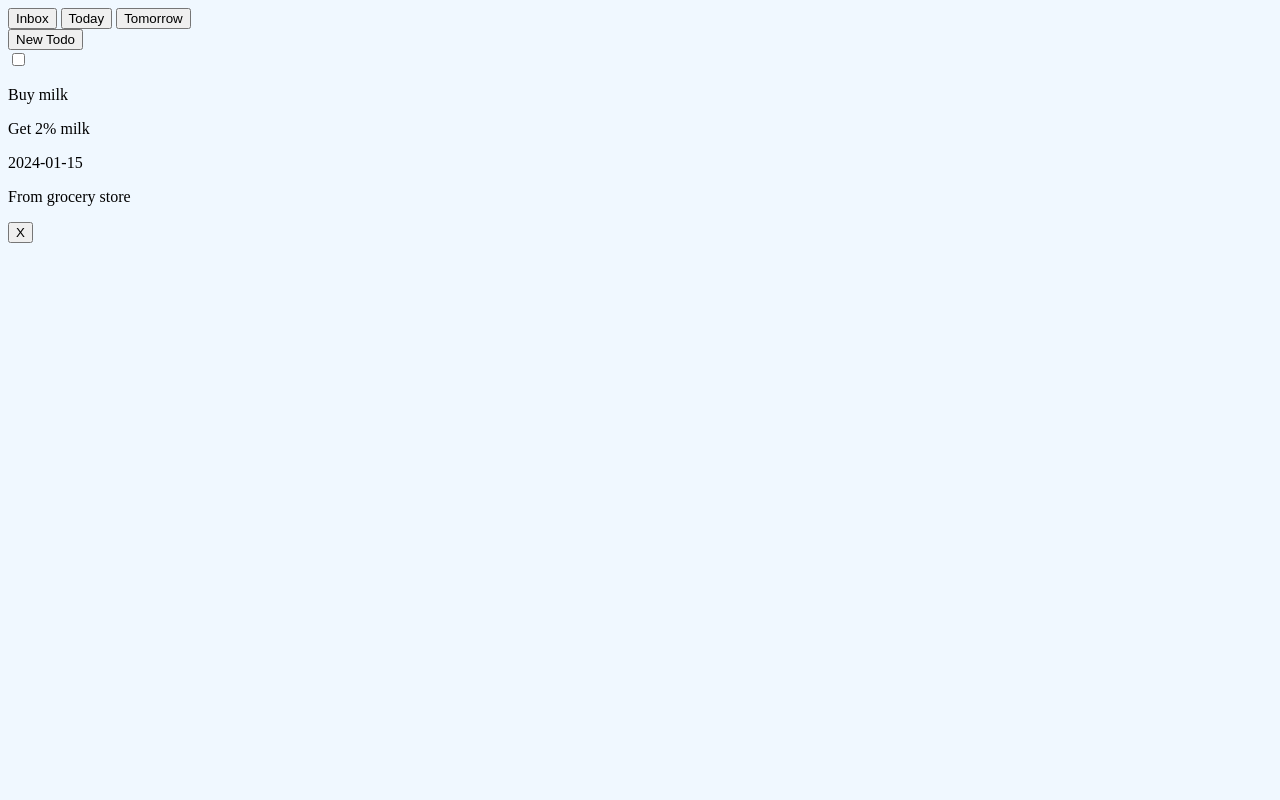
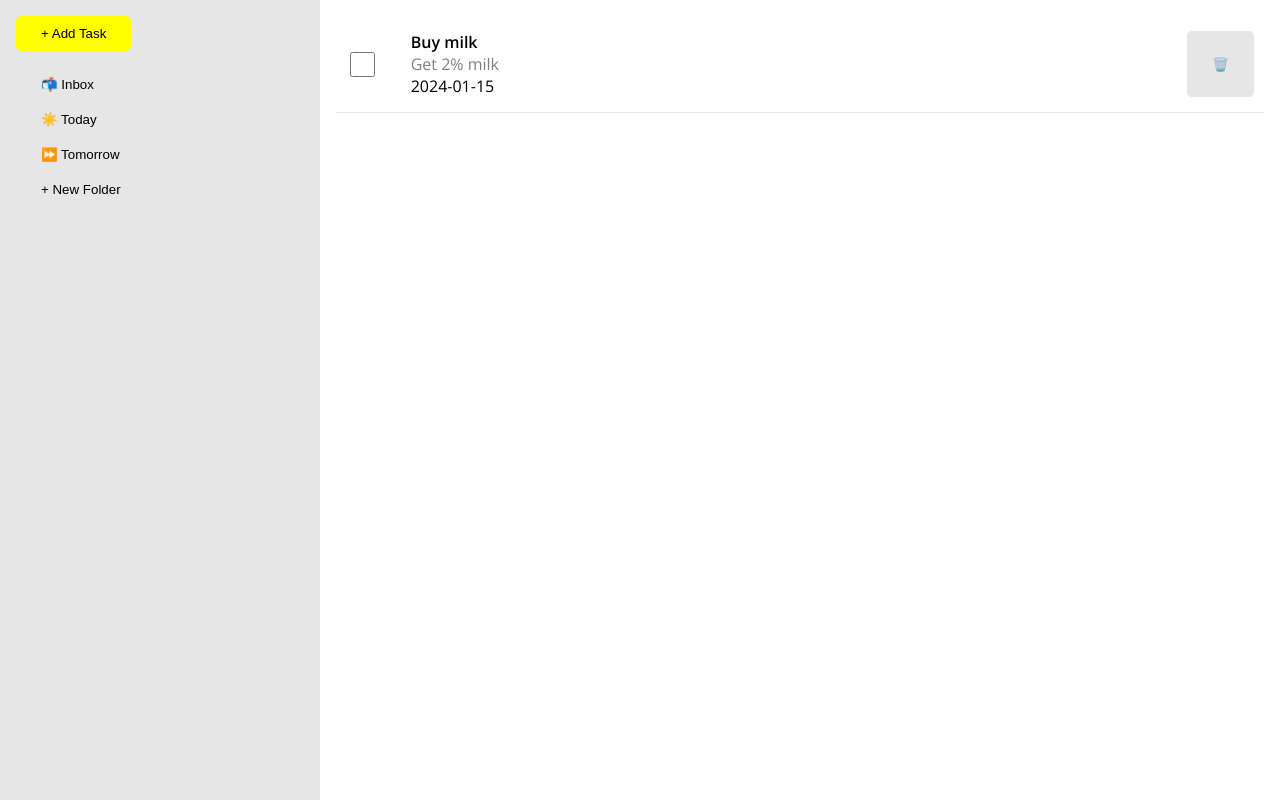
Before and after one commit to Christin6/Todo-List, a website built with webpack: page src/template.html in a window 1280 px wide. Built offline with nearby package versions, Linux system fonts and the light colour scheme.

Commit message:
add styling

```diff
--- a/src/dom.js
+++ b/src/dom.js
@@ -5,8 +5,8 @@ const canAddFolderToSidebar = () => {
 	return {};
 };
 
-const createTodoDom = (state) => (title, desc, dueDate, priority, notes) => {
-	const todo = createToDo(title, desc, dueDate, priority, notes);
+const createTodoDom = (state) => (title, desc, dueDate, priority) => {
+	const todo = createToDo(title, desc, dueDate, priority);
 
 	let checkBox = document.createElement("input");
 	checkBox.type = "checkbox";
@@ -25,18 +25,16 @@ const createTodoDom = (state) => (title, desc, dueDate, priority, notes) => {
 	dueDateP.classList.add("todo-due");
 	dueDateP.innerHTML = todo.dueDate;
 
-	let noteP = document.createElement("p");
-	noteP.classList.add("todo-note");
-	noteP.innerHTML = todo.notes;
-
 	let delBtn = document.createElement("button");
 	delBtn.classList.add("todo-del-btn");
-	delBtn.innerHTML = "X";
+	delBtn.innerHTML = "🗑️";
 
 	let div = document.createElement("div");
-	div.append(titleP, descP, dueDateP, noteP);
+    div.classList.add("todo-info-div");
+	div.append(titleP, descP, dueDateP);
 
 	let container = document.createElement("div");
+    container.classList.add("todo-container");
 	container.append(checkBox, div, delBtn);
 
 	checkBox.addEventListener("change", (event) => {
@@ -67,9 +65,10 @@ export const initializeDom = () => {
 		inboxBtn: document.getElementById("inbox-btn"),
 		todayBtn: document.getElementById("today-btn"),
 		tomorrowBtn: document.getElementById("tomorrow-btn"),
-		listsSect: document.getElementById("lists"),
+		foldersSect: document.getElementById("folders"),
 		newTodoBtn: document.getElementById("new-todo-btn"),
 		todoList: document.getElementById("todo-list"),
+        newFolderBtn: document.getElementById("new-folder-btn")
 	};
 
 	return {
@@ -82,8 +81,8 @@ export const initializeDom = () => {
 		get tomorrowBtn() {
 			return state.tomorrowBtn;
 		},
-		get listsSect() {
-			return state.listsSect;
+		get foldersSect() {
+			return state.foldersSect;
 		},
 		get newTodoBtn() {
 			return state.newTodoBtn;
@@ -91,6 +90,9 @@ export const initializeDom = () => {
 		get todoList() {
 			return state.todoList;
 		},
+        get newFolderBtn() {
+            return state.newFolderBtn;
+        },
 
 		...canCreateTodoDom(state),
 	};
--- a/src/index.js
+++ b/src/index.js
@@ -5,10 +5,10 @@ import { initializeDom } from "./dom.js";
 
 const domState = initializeDom()
 
-const todo = createToDo("Buy milk", "Get 2% milk", "2024-01-15", "high", "From grocery store");
-domState.createTodoDom("Buy milk", "Get 2% milk", "2024-01-15", "high", "From grocery store");
+const todo = createToDo("Buy milk", "Get 2% milk", "2024-01-15", "high");
+domState.createTodoDom("Buy milk", "Get 2% milk", "2024-01-15", "high");
 
-const todo2 = createToDo("Buy sauce", "Get 2% milk", "2024-01-15", "high", "From grocery store");
+const todo2 = createToDo("Buy sauce", "Get 2% milk", "2024-01-15", "high");
 
 todo.printOut();
 
--- a/src/styles.css
+++ b/src/styles.css
@@ -1,3 +1,125 @@
+@import url("https://fonts.googleapis.com/css2?family=Open+Sans:wght@400;600;800&display=swap");
+
+:root {
+	--accent-color: #ffff00;
+	--secondary-color: #e6e6e6;
+	--main-text-color: black;
+	--low-contrast-text-color: gray;
+    --bg-color: white;
+}
+
+* {
+	box-sizing: border-box;
+}
+
+html {
+	font-family: "Open Sans", sans-serif;
+    background-color: var(--bg-color);
+}
+
 body {
-    background-color: aliceblue;
+    margin: 0;
+    display: grid;
+    height: 100vh;
+    grid-template-columns: 1fr 3fr;
+	position: relative;
 }
+
+h1 {
+	font-weight: 800;
+}
+
+button {
+	background-color: var(--secondary-color);
+	border: none;
+	border-radius: 5px;
+	padding: 10px 25px;
+}
+
+button:active {
+	background-color: var(--accent-color);
+}
+
+button:hover {
+	background-color: var(--accent-color);
+}
+
+#side-bar,
+main {
+    padding: 1rem;
+}
+
+#side-bar {
+    background-color: var(--secondary-color);
+}
+
+#side-bar button {
+    display: block;
+    background-color: var(--secondary-color);
+    width: 100%;
+    text-align: left;
+}
+
+#side-bar button:hover {
+    filter: brightness(110%);
+    font-weight: 600;
+}
+
+#side-bar #new-todo-btn {
+    background-color: var(--accent-color);
+    margin-bottom: 1rem;
+    width: fit-content;
+}
+
+#side-bar #new-todo-btn:active {
+    padding: 7px 22px;
+}
+
+.todo-container {
+	display: grid;
+	grid-template-columns: 1fr 12fr 1fr;
+	border-bottom: 1px solid var(--secondary-color);
+	padding: 15px 10px;
+}
+
+.todo-info-div {
+	display: flex;
+	flex-direction: column;
+}
+
+.todo-checkbox {
+	width: 25px;
+	height: 25px;
+    align-self: center;
+}
+
+.todo-title,
+.todo-desc,
+.todo-due {
+	margin: 0;
+}
+
+.todo-title {
+	font-weight: 600;
+}
+
+.todo-desc {
+	color: var(--low-contrast-text-color);
+}
+
+.todo-del-btn:hover {
+    background-color: red;
+}
+
+/*
+
+
+#user-input {
+  width: 80%;
+}
+
+#user-input:focus {
+  outline: none;
+  border: 3px solid #ffff00;
+}
+  */
--- a/src/template.html
+++ b/src/template.html
@@ -8,16 +8,19 @@
         <meta name="viewport" content="width=device-width, initial-scale=1">
     </head>
     <body>
-        <nav>
+        <nav id="side-bar">
+            <button id="new-todo-btn">+ Add Task</button>
             <section>
-                <button id="inbox-btn">Inbox</button>
-                <button id="today-btn">Today</button>
-                <button id="tomorrow-btn">Tomorrow</button>
+                <button id="inbox-btn">📬 Inbox</button>
+                <button id="today-btn">☀️ Today</button>
+                <button id="tomorrow-btn">⏩ Tomorrow</button>
             </section>
-            <section id="lists"></section>
+            <section id="folders">
+
+            </section>
+            <button id="new-folder-btn">+ New Folder</button>
         </nav>
         <main>
-            <button id="new-todo-btn">New Todo</button>
             <section id="todo-list"></section>
         </main>
     </body>
--- a/src/todos.js
+++ b/src/todos.js
@@ -28,19 +28,12 @@ const canChangePriority = (state) => {
 	};
 };
 
-const canChangeNotes = (state) => {
-	return {
-		changeNotes: (newNotes) => state.notes = newNotes,
-	};
-};
-
-export const createToDo = (title, description, dueDate, priority, notes) => {
+export const createToDo = (title, description, dueDate, priority) => {
 	let state = {
 		title,
 		description,
 		dueDate,
 		priority,
-		notes,
         checked: false
 	};
 
@@ -57,9 +50,6 @@ export const createToDo = (title, description, dueDate, priority, notes) => {
 		get priority() {
 			return state.priority;
 		},
-		get notes() {
-			return state.notes;
-		},
         get checked() {
 			return state.checked;
 		},
@@ -68,7 +58,6 @@ export const createToDo = (title, description, dueDate, priority, notes) => {
 		...canChangeDescription(state),
 		...canChangeDueDate(state),
 		...canChangePriority(state),
-		...canChangeNotes(state),
 
 		...canPrintOut(state.title),
 	};
```
